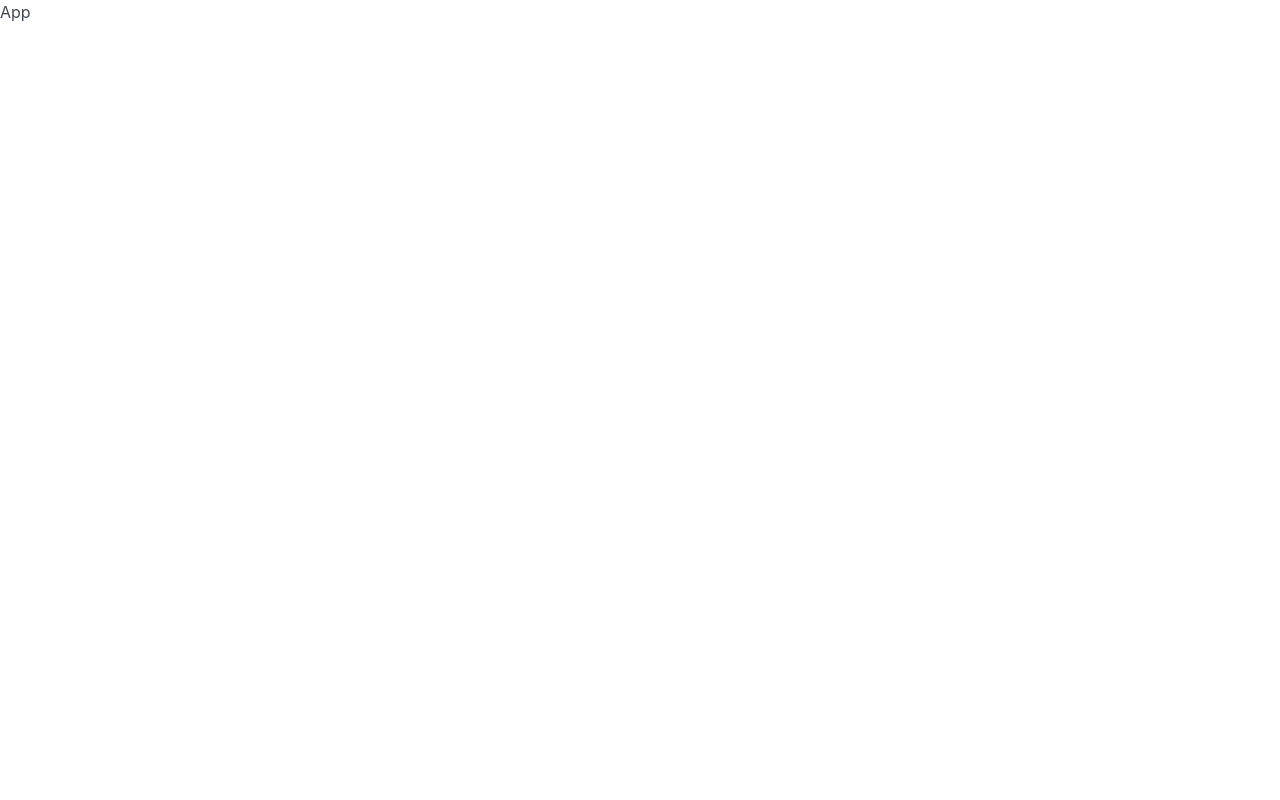
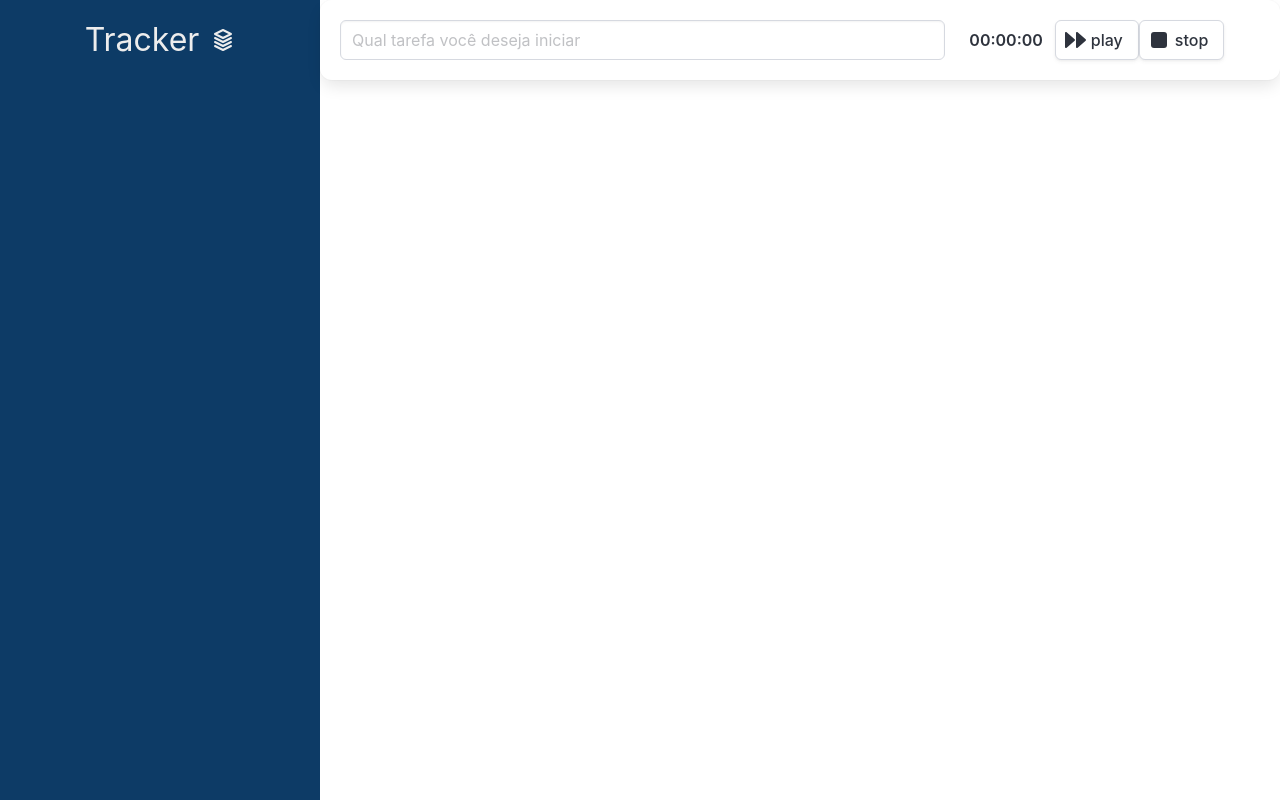
Before and after one commit to lucivandosousa/tracker, a Vue app: page / in a window 1280 px wide. Built offline with nearby package versions, Linux system fonts and the light colour scheme.

Commit message:
feat: create sidebar and form

```diff
--- a/package.json
+++ b/package.json
@@ -11,7 +11,6 @@
     "type-check": "vue-tsc --build --force"
   },
   "dependencies": {
-    "@fortawesome/vue-fontawesome": "^3.0.8",
     "vue": "^3.4.29"
   },
   "devDependencies": {
--- a/src/App.vue
+++ b/src/App.vue
@@ -1,9 +1,17 @@
 <template>
-  App
+  <main class="columns is-gapless is-multiline">
+    <div class="column is-one-quarter">
+      <BarraLateral />
+    </div>
+    <div class="column is-three-quarters">
+      <Formulario />
+    </div>
+  </main>
 </template>
 
 <script setup lang="ts">
-
+  import BarraLateral from './components/BarraLateral.vue';
+  import Formulario from './components/Formulario.vue'
 </script>
 
 <style scoped>
--- /dev/null
+++ b/src/components/BarraLateral.vue
@@ -0,0 +1,34 @@
+<template>
+  <header>
+    <div class="is-flex is-align-items-center is-justify-content-center">
+      <h1>Tracker</h1>
+      <svg  xmlns="http://www.w3.org/2000/svg"  width="24"  height="24"  viewBox="0 0 24 24"  fill="none"  stroke="#ededed"  stroke-width="2"  stroke-linecap="round"  stroke-linejoin="round"  class="icon icon-tabler icons-tabler-outline icon-tabler-stack-3 ml-3"><path stroke="none" d="M0 0h24v24H0z" fill="none"/><path d="M12 2l-8 4l8 4l8 -4l-8 -4" /><path d="M4 10l8 4l8 -4" /><path d="M4 18l8 4l8 -4" /><path d="M4 14l8 4l8 -4" /></svg>
+    </div>
+  </header>
+</template>
+
+<script setup lang="ts">
+
+</script>
+
+<style scoped>
+  header {
+    padding: 1rem;
+    background: #0d3b66;
+    width: 100%;
+    height: 100vh;
+    text-align: center;
+  }
+
+  header h1 {
+    color: #ededed;
+    font-size: 32px;
+  }
+
+  @media only screen and (max-width: 768px) {
+    header {
+      padding: 2.5rem;
+      height: auto;
+    }
+  }
+</style>
--- /dev/null
+++ b/src/components/Formulario.vue
@@ -0,0 +1,55 @@
+<template>
+  <div class="box">
+    <div class="columns container-custom">
+      <div class="column is-8" role="form" aria-label="Formulário para criação de tarefas">
+        <input type="text" class="input" placeholder="Qual tarefa você deseja iniciar">
+      </div>
+      <div class="column">
+        <div class="is-flex is-align-items-center">
+          <section class="mr-3">
+            <strong>{{ tempoDecorrido }}</strong>
+          </section>
+          <div>
+            <button class="button" v-on:click="iniciar">
+              <svg  xmlns="http://www.w3.org/2000/svg"  width="24"  height="24"  viewBox="0 0 24 24"  fill="currentColor"  class="icon icon-tabler icons-tabler-filled icon-tabler-player-track-next"><path stroke="none" d="M0 0h24v24H0z" fill="none"/><path d="M2 5v14c0 .86 1.012 1.318 1.659 .753l8 -7a1 1 0 0 0 0 -1.506l-8 -7c-.647 -.565 -1.659 -.106 -1.659 .753z" /><path d="M13 5v14c0 .86 1.012 1.318 1.659 .753l8 -7a1 1 0 0 0 0 -1.506l-8 -7c-.647 -.565 -1.659 -.106 -1.659 .753z" /></svg>
+              <span>play</span>
+            </button>
+            <button class="button" v-on:click="finalizar">
+              <svg  xmlns="http://www.w3.org/2000/svg"  width="24"  height="24"  viewBox="0 0 24 24"  fill="currentColor"  class="icon icon-tabler icons-tabler-filled icon-tabler-player-stop"><path stroke="none" d="M0 0h24v24H0z" fill="none"/><path d="M17 4h-10a3 3 0 0 0 -3 3v10a3 3 0 0 0 3 3h10a3 3 0 0 0 3 -3v-10a3 3 0 0 0 -3 -3z" /></svg>
+              <span>stop</span>
+            </button>
+          </div>
+        </div>
+      </div>
+    </div>
+  </div>
+</template>
+
+<script setup>
+import { computed, ref } from 'vue';
+
+  const tempoEmSegundos = ref(0)
+  const cronometro = ref(0)
+  const tempoDecorrido = computed(() => {
+    return new Date(tempoEmSegundos.value * 1000).toISOString().substr(11, 8)
+  })
+
+  function iniciar() {
+    cronometro.value = setInterval(() => {
+      tempoEmSegundos.value++
+    }, 1000)
+  }
+
+  function finalizar() {
+    clearInterval(cronometro.value)
+  }
+</script>
+
+<style scoped>
+  @media only screen and (max-width: 1024px) {
+    .container-custom {
+      display: flex;
+      flex-direction: column;
+    }
+  }
+</style>
```
Also changed, not shown: 1 other file (tests, documents, lock files or other folders).
